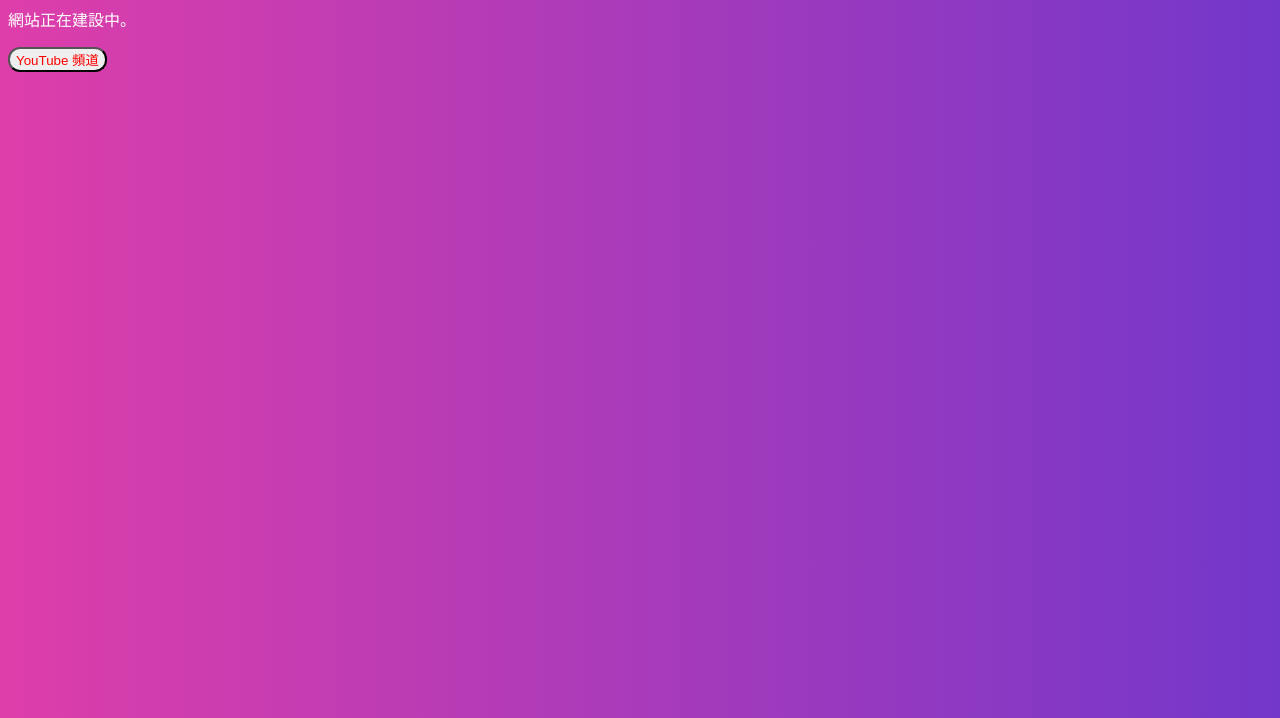
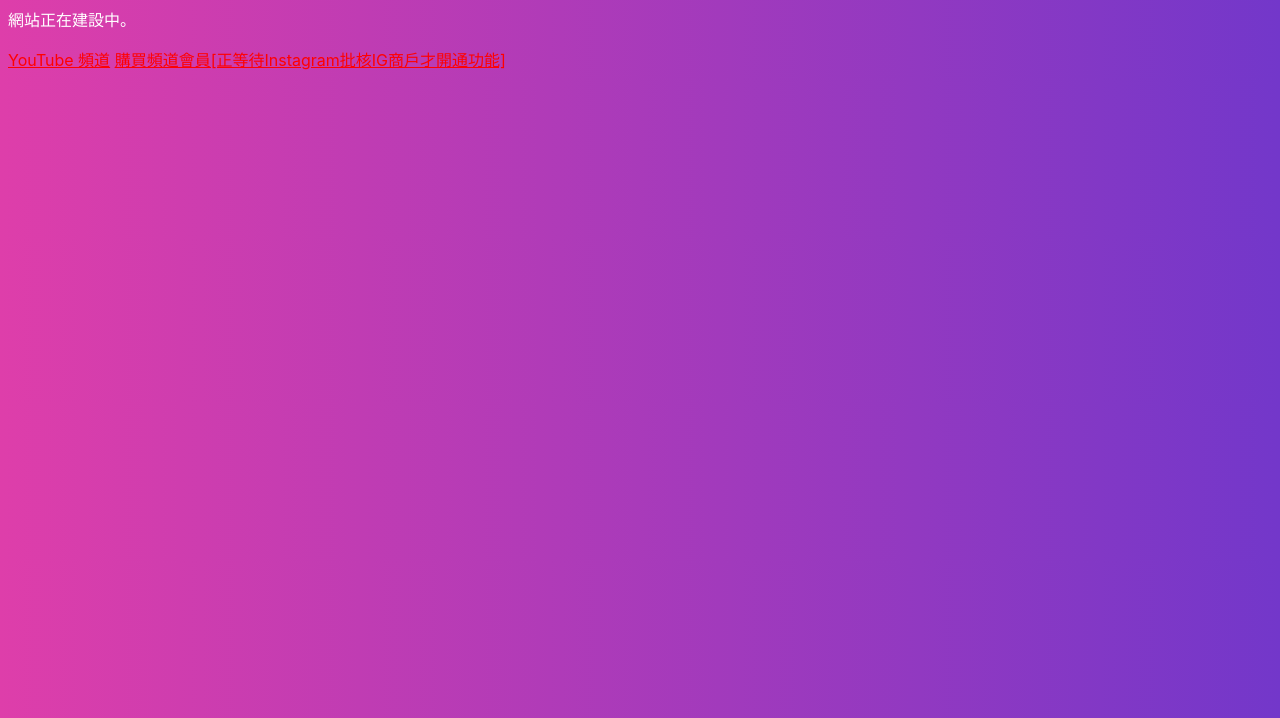
Before and after one commit to DevChrisChan/YT_redirect, a plain HTML site: page index.html in a window 1280 px wide. Shown: the part 82-800 px from the top of the page. Drawn offline with Linux system fonts and the light colour scheme.

Commit message:
Update index.html

```diff
--- a/index.html
+++ b/index.html
@@ -20,6 +20,7 @@ html {
 <body>
 <h1>聲夢傳奇 FANS CLUB</h1>
 <p>網站正在建設中。</p>
-  <a href="https://youtube.com/c/聲夢傳奇fansclub"><button class="button button1">YouTube 頻道</button></a>
+  <a href="https://youtube.com/c/聲夢傳奇fansclub" class="button1">YouTube 頻道</a>
+    <a href="https://instagram.com/sa.fansclub" class="button1">購買頻道會員[正等待Instagram批核IG商戶才開通功能]</a>
 </body>
 </html>
```
